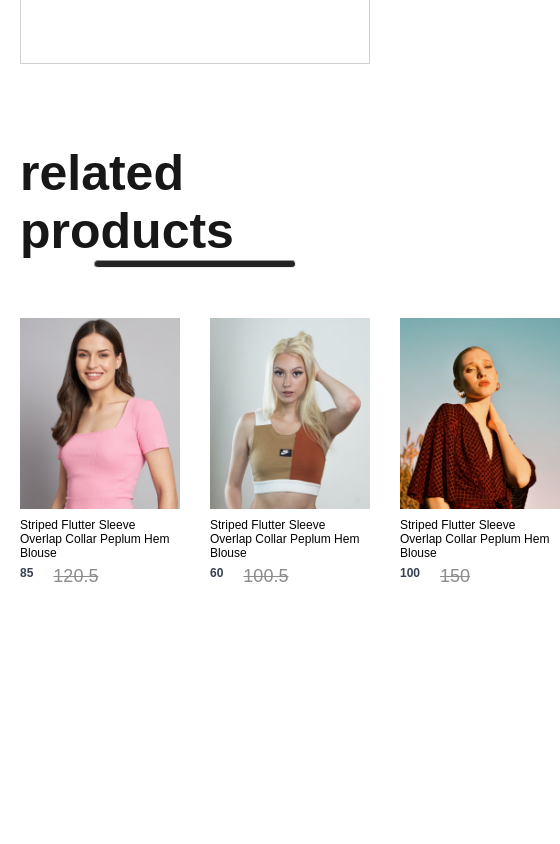
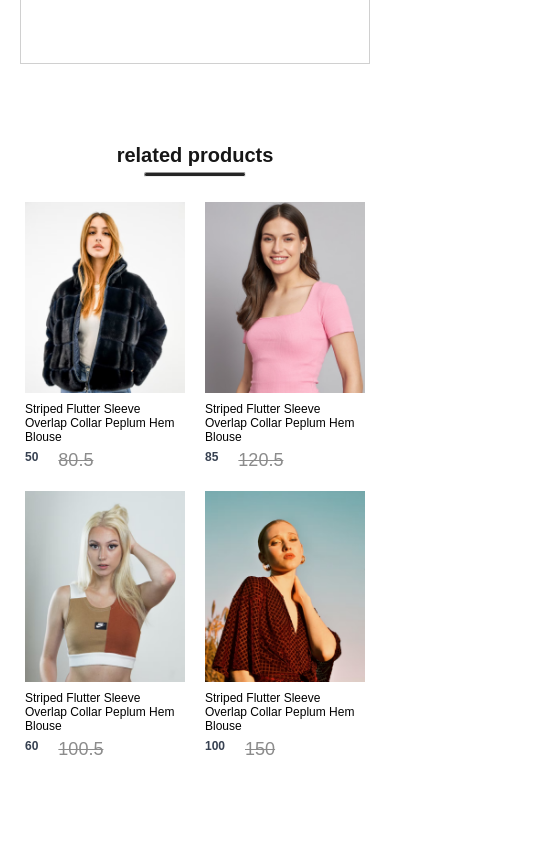
Before and after one commit to george827/E-commerce, a React (Create React App) app in the folder front-end/: page /product/1 in a window 390 px wide. Shown: the part 1180-2024 px from the top of the page, 560 px wide, since content can reach past the window. Built offline with nearby package versions, Linux system fonts and the light colour scheme.

Commit message:
Update related products

```diff
--- a/front-end/src/components/RelatedProducts/RelatedProducts.css
+++ b/front-end/src/components/RelatedProducts/RelatedProducts.css
@@ -25,3 +25,73 @@
     display: flex;
     gap: 30px;
 }
+
+@media(max-width:1280px) {
+    .relatedproducts {
+        height: 70vh;
+    }
+    .relatedproducts h1 {
+        font-size: 40px;
+    }
+    .relatedproducts hr {
+        width: 160px;
+        height: 4px;
+    }
+    .relatedproducts-item {
+        gap: 20px;
+        margin-top: 30px;
+    }
+}
+
+@media(max-width:1024px) {
+    .relatedproducts {
+        height: 60vh;
+    }
+    .relatedproducts h1 {
+        font-size: 30px;
+    }
+    .relatedproducts hr {
+        width: 120px;
+        height: 3px;
+    }
+    .relatedproducts-item {
+        gap: 15px;
+        margin-top: 20px;
+    }
+}
+
+@media(max-width:800px) {
+    .relatedproducts {
+        height: 50vh;
+        gap: 5px;
+    }
+    .relatedproducts h1 {
+        font-size: 20px;
+    }
+    .relatedproducts hr {
+        width: 100px;
+    }
+    .relatedproducts-item {
+        gap: 5px;
+    }
+}
+
+@media(max-width:500px) {
+    .relatedproducts {
+        height: 90vh;
+        gap: 5px;
+        margin-bottom: 50px;
+    }
+    .relatedproducts h1 {
+        font-size: 20px;
+    }
+    .relatedproducts hr {
+        width: 100px;
+    }
+    .relatedproducts-item {
+        display: grid;
+        /* grid-template-columns: repeat(2, 1fr); */
+        grid-template-columns: 1fr 1fr;
+        gap: 20px;
+    }
+}
```
